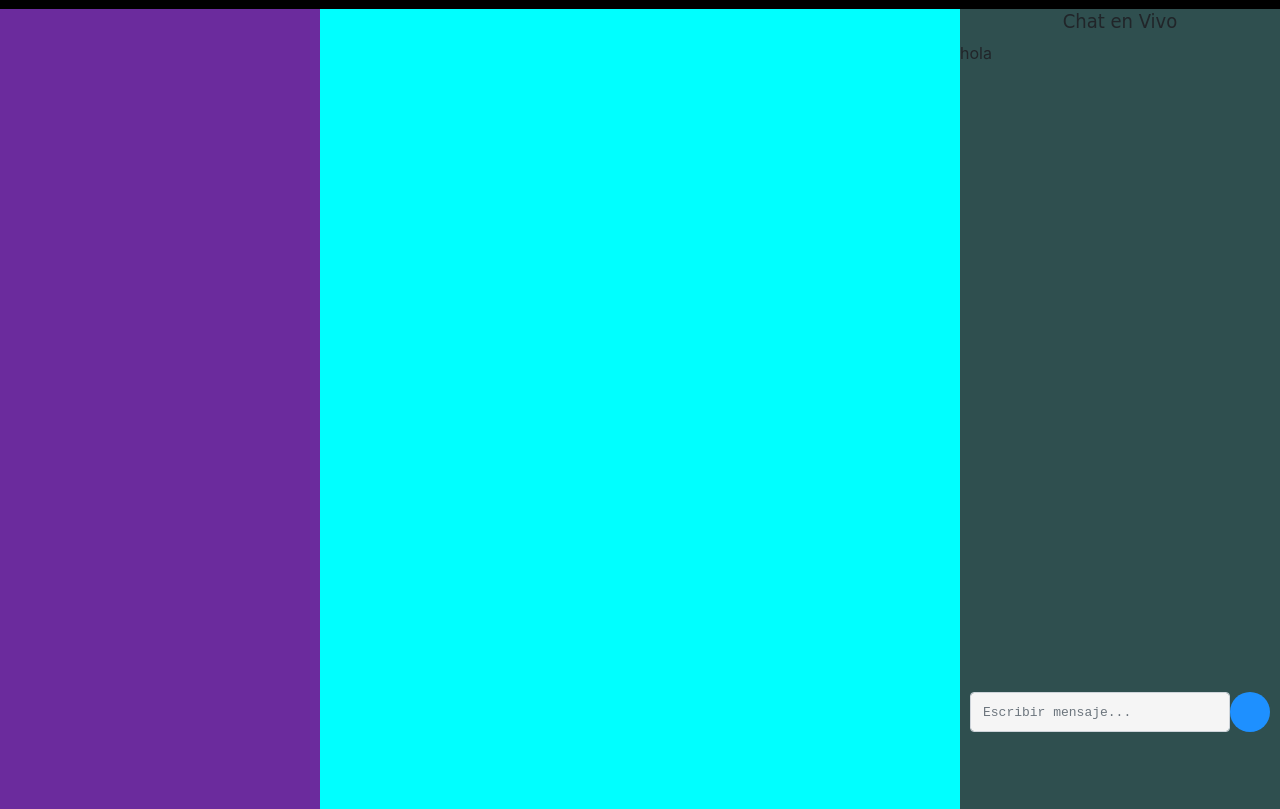
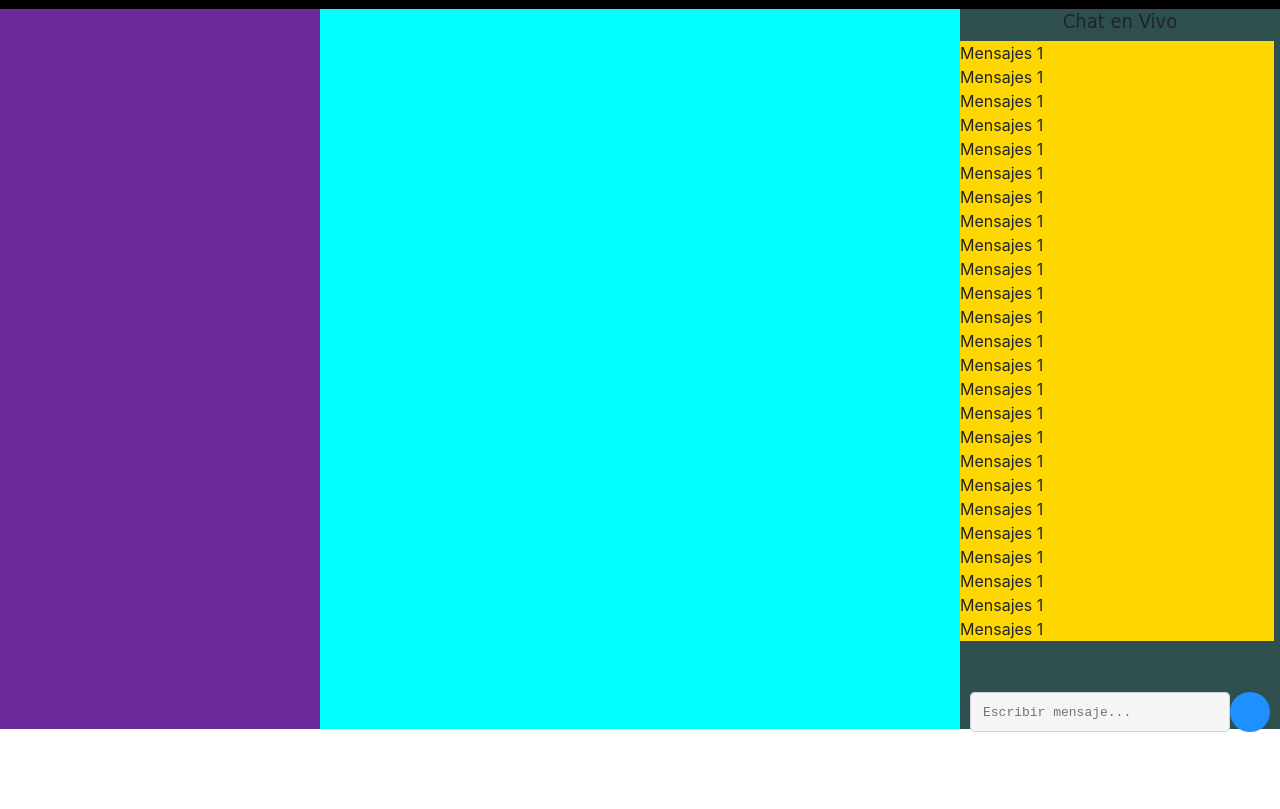
Before and after one commit to Elian-Tester/live-watch-2.0, a React app in the folder live_watch/: page / in a window 1280 px wide. Shown: the part 58-867 px from the top of the page. After the commit the page ends 800 px from the top, so only its background shows below. Built offline with nearby package versions, Linux system fonts and the light colour scheme.

Commit message:
add caja de chat scroll

```diff
--- a/live_watch/package.json
+++ b/live_watch/package.json
@@ -15,9 +15,11 @@
     "@babel/preset-env": "^7.14.7",
     "@babel/preset-react": "^7.14.5",
     "babel-loader": "^8.2.2",
+    "css-loader": "^5.2.6",
     "html-webpack-plugin": "^5.3.1",
     "react": "^17.0.2",
     "react-dom": "^17.0.2",
+    "style-loader": "^2.0.0",
     "webpack": "^5.40.0",
     "webpack-cli": "^4.7.2",
     "webpack-dev-server": "^3.11.2"
--- a/live_watch/src/assets/css/chat.css
+++ b/live_watch/src/assets/css/chat.css
@@ -53,3 +53,11 @@ main #chat {
     display: flex;
     align-items: center;
 }
+
+.caja-texto
+{
+    background-color: gold;
+    width: 98%;
+    height: 75vh;
+    overflow-y: scroll;
+}
--- a/live_watch/src/assets/css/sala.css
+++ b/live_watch/src/assets/css/sala.css
@@ -2,14 +2,14 @@
 {
     background-color: #6B2B9D;
     width: 25%;
-    height: 100vh;
+    height: 90vh;
 }
 
 .xvideo
 {
     background-color: aqua;
     width: 50%;
-    height: 100vh;
+    height: 90vh;
 }
 
 .area
@@ -21,5 +21,5 @@
 {
     background-color: darkslategrey;
     width: 25%;
-    height: 100vh;
+    height: 90vh;
 }
--- a/live_watch/src/components/chat.js
+++ b/live_watch/src/components/chat.js
@@ -11,7 +11,67 @@ class Chat extends React.Component
                 </div>
                 <div>
                     <section id="chat">
-                        <section id="chat-mensaje">hola
+                        <section className="caja-texto">
+                            Mensajes 1
+                            <br/>
+                            Mensajes 1
+                            <br/>Mensajes 1
+                            <br/>Mensajes 1
+                            <br/>Mensajes 1
+                            <br/>
+                            Mensajes 1
+                            <br/>
+                            Mensajes 1
+                            <br/>
+                            Mensajes 1
+                            <br/>
+                            Mensajes 1
+                            <br/>
+                            Mensajes 1
+                            <br/>Mensajes 1
+                            <br/>
+                            Mensajes 1
+                            <br/>
+                            Mensajes 1
+                            <br/>Mensajes 1
+                            <br/>Mensajes 1
+                            <br/>Mensajes 1
+                            <br/>
+                            Mensajes 1
+                            <br/>
+                            Mensajes 1
+                            <br/>
+                            Mensajes 1
+                            <br/>
+                            Mensajes 1
+                            <br/>
+                            Mensajes 1
+                            <br/>Mensajes 1
+                            <br/>
+                            Mensajes 1
+                            <br/>
+                            Mensajes 1
+                            <br/>Mensajes 1
+                            <br/>Mensajes 1
+                            <br/>Mensajes 1
+                            <br/>
+                            Mensajes 1
+                            <br/>
+                            Mensajes 1
+                            <br/>
+                            Mensajes 1
+                            <br/>
+                            Mensajes 1
+                            <br/>
+                            Mensajes 1
+                            <br/>Mensajes 1
+                            <br/>
+
+
+
+
+                        </section>
+                        <section id="chat-mensaje">
                             <section id="chat-salidas">
                                 <div className="chat-salidas_input"><form className="d-flex escritura">
                                     {/*Entrada de texto para escribir mensajes */}
```
Also changed, not shown: 1 other file.
